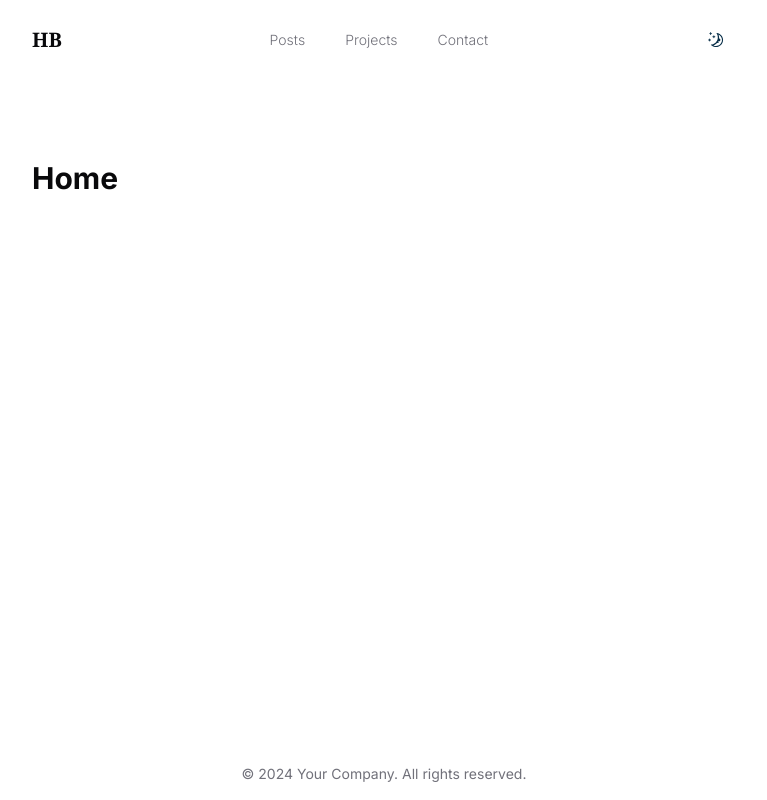
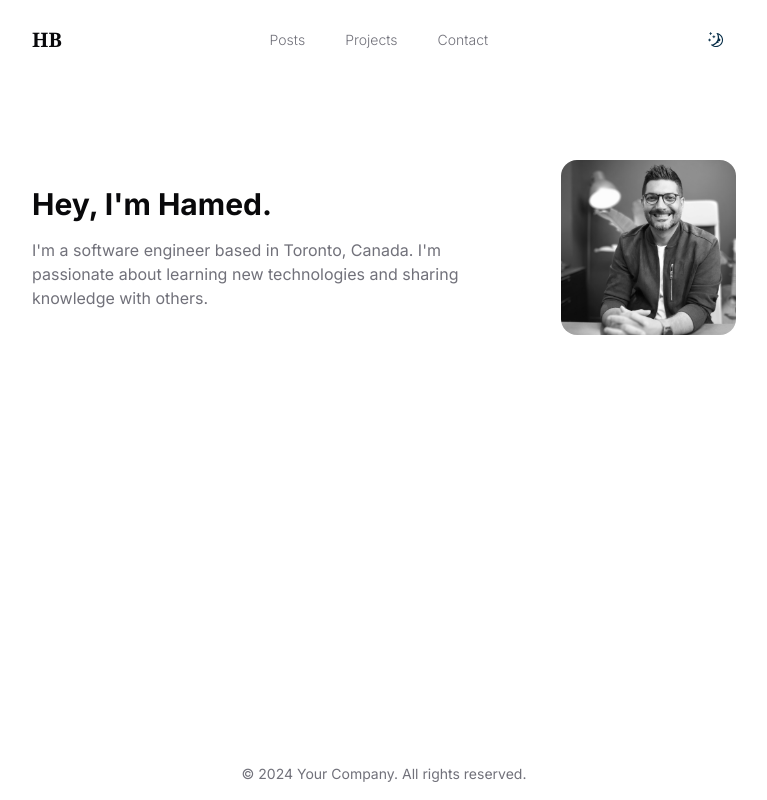
Before and after one commit to mounirrouissi/portfoliio, a Next.js app: page / in a window 1280 px wide. Shown: the whole page, without its empty margins (256-1023 px from the left). Built offline with nearby package versions, Linux system fonts and the light colour scheme.

Commit message:
Add Intro seciton

```diff
--- a/app/page.tsx
+++ b/app/page.tsx
@@ -1,8 +1,10 @@
+import Intro from '@/components/intro'
+
 export default function Home() {
   return (
     <section className='py-20'>
       <div className='container max-w-3xl'>
-        <h1 className='text-3xl font-bold'>Home</h1>
+        <Intro />
       </div>
     </section>
   )
--- /dev/null
+++ b/components/intro.tsx
@@ -0,0 +1,27 @@
+import Image from 'next/image'
+import authorImage from '@/public/images/authors/hamed.png'
+
+export default function Intro() {
+  return (
+    <section className='flex flex-col-reverse items-start gap-x-10 gap-y-4 md:flex-row md:items-center'>
+      <div className='flex-1'>
+        <h1 className='mb-4 text-3xl font-bold'>Hey, I&#39;m Hamed.</h1>
+        <p className='text-muted-foreground'>
+          I&#39;m a software engineer based in Toronto, Canada. I&#39;m
+          passionate about learning new technologies and sharing knowledge with
+          others.
+        </p>
+      </div>
+      <div className='relative'>
+        <Image
+          className='flex-1 rounded-2xl grayscale'
+          src={authorImage}
+          alt='Hamed Bahram'
+          width={175}
+          height={175}
+          priority
+        />
+      </div>
+    </section>
+  )
+}
```
Also changed, not shown: public/images/authors/hamed.png (added).
